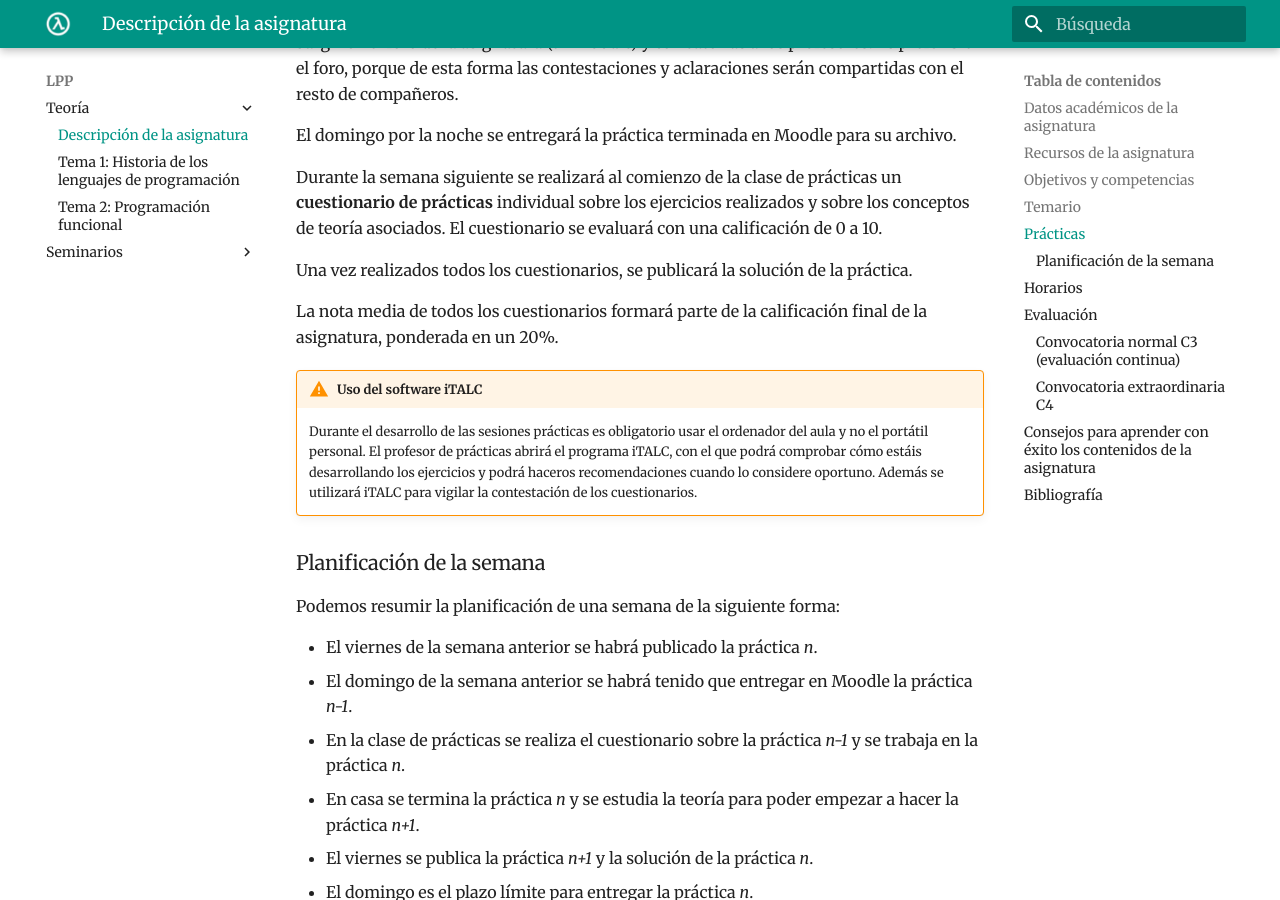
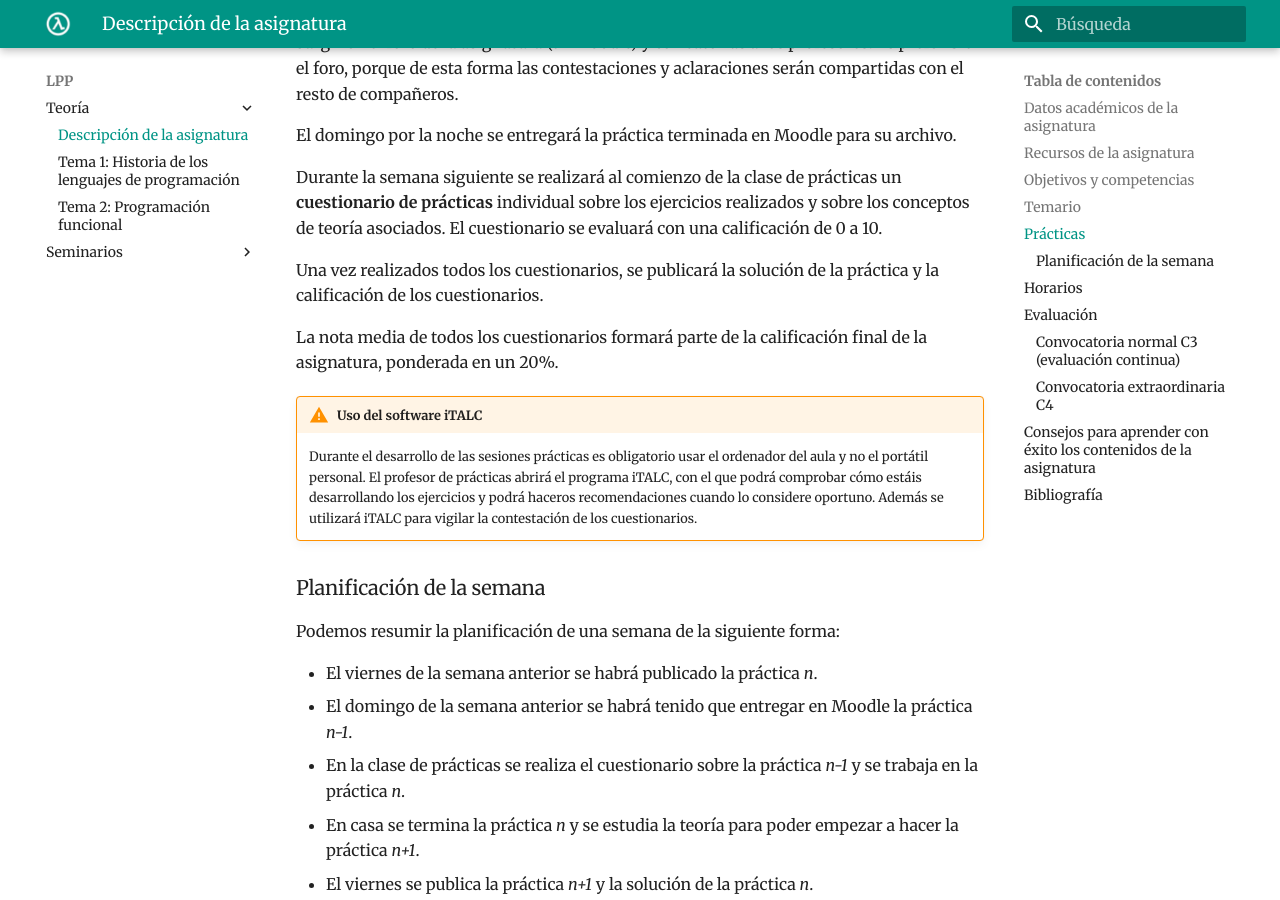
Before and after one commit to domingogallardo/apuntes-lpp, an MkDocs documentation site: the page built from docs/teoria/tema00-descripcion-asignatura/tema00-descripcion-asignatura.md, in a window 1280 px wide and 900 px high, scrolled down 3833 px. Built offline with MkDocs 1.6.1 and Material for MkDocs 9.7.7, drawn with Linux system fonts in a browser that asks for light colours.

Commit message:
Calificación cuestionarios

```diff
--- a/docs/teoria/tema00-descripcion-asignatura/tema00-descripcion-asignatura.md
+++ b/docs/teoria/tema00-descripcion-asignatura/tema00-descripcion-asignatura.md
@@ -156,7 +156,7 @@ ejercicios realizados y sobre los conceptos de teoría asociados. El
 cuestionario se evaluará con una calificación de 0 a 10.
 
 Una vez realizados todos los cuestionarios, se publicará la solución
-de la práctica.
+de la práctica y la calificación de los cuestionarios.
 
 La nota media de todos los cuestionarios formará parte de la
 calificación final de la asignatura, ponderada en un 20%.
```
